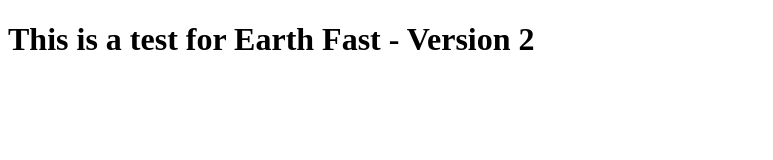
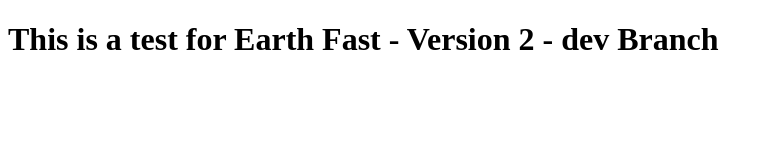
Before and after one commit to jlmonroy13/test-earth-fast, a plain HTML site: page index.html in a window 1280 px wide. Shown: the whole page, without its empty margins (0-773 px from the left). Drawn offline with Linux system fonts and the light colour scheme.

Commit message:
Updating text

```diff
--- a/index.html
+++ b/index.html
@@ -6,6 +6,6 @@
   <title>Test Earth Fast</title>
 </head>
 <body>
-  <h1>This is a test for Earth Fast - Version 2</h1>
+  <h1>This is a test for Earth Fast - Version 2 - dev Branch</h1>
 </body>
 </html>
```
